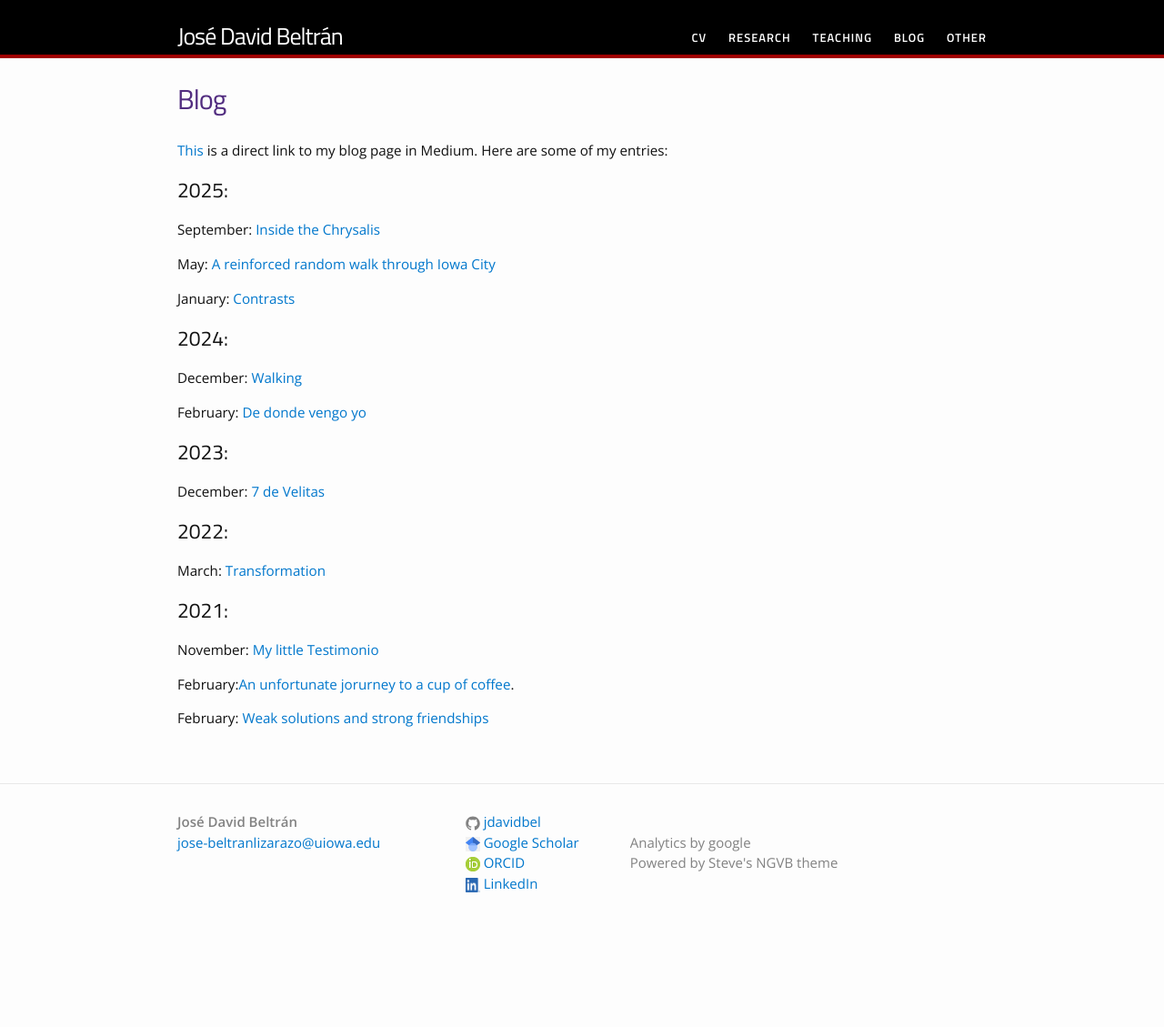
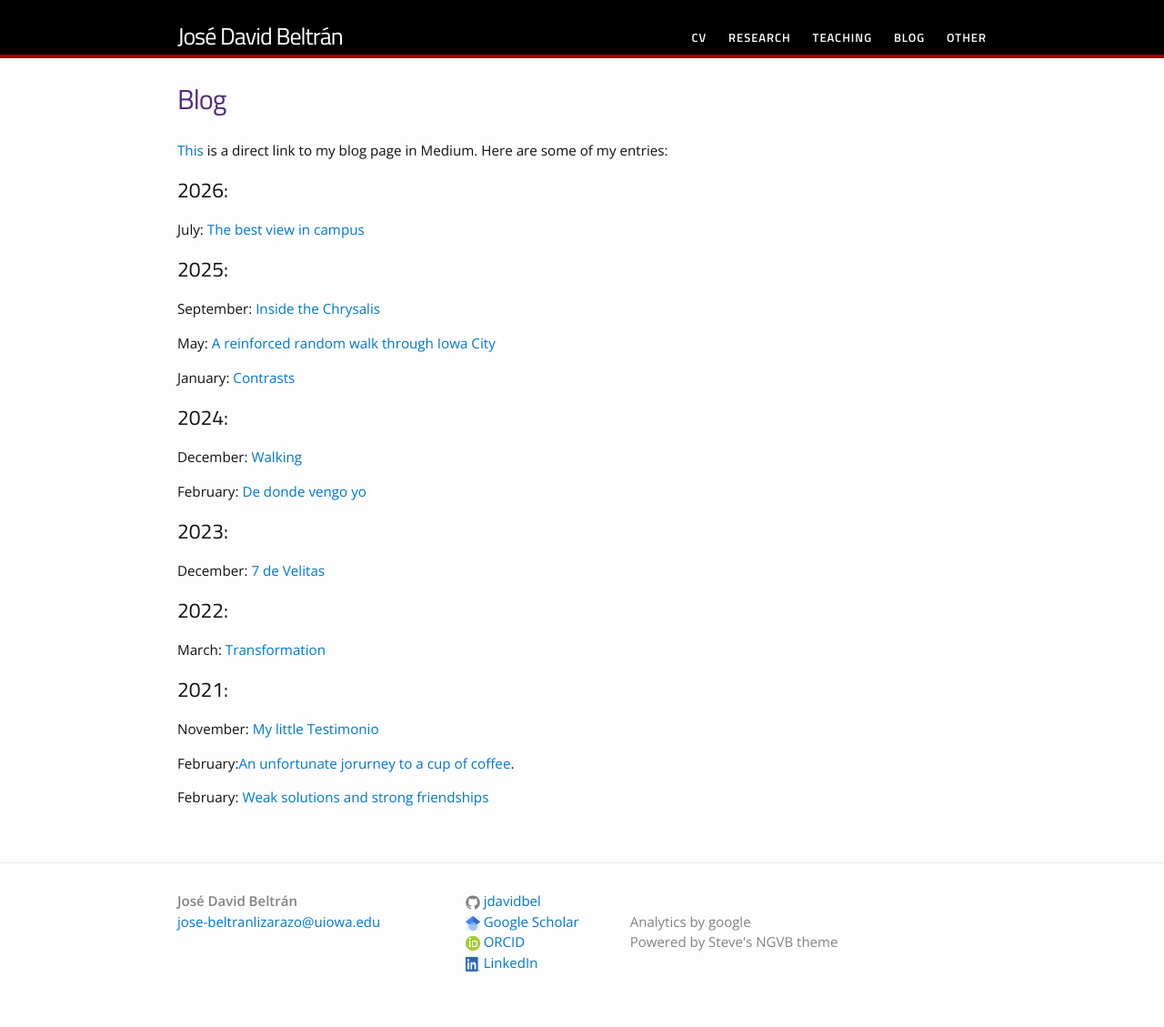
Before and after one commit to jdavidbel/jdavidbel.github.io, a Jekyll site: the page built from blog.md, in a window 1280 px wide. Shown: the whole page at 91% size. Built offline with Jekyll 4.4.1, drawn with Linux system fonts in a browser that asks for light colours; before the commit the page ends 1042 px from its top, so only the background shows below that.

Commit message:
Update blog.md
new post

```diff
--- a/blog.md
+++ b/blog.md
@@ -5,6 +5,9 @@ permalink: /blog/
 ---
 [This](https://jobeltranl.medium.com/) is a direct link to my blog page in Medium. Here are some of my entries:
 
+## 2026:
+
+July: [The best view in campus](https://medium.com/@jobeltranl/the-best-view-in-campus-8da65adfff4a)
 
 ## 2025:
 
```
